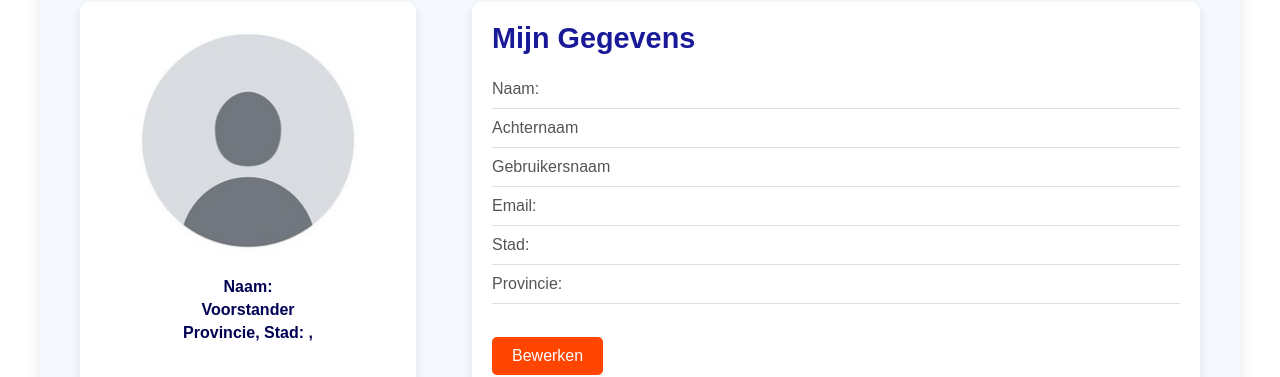
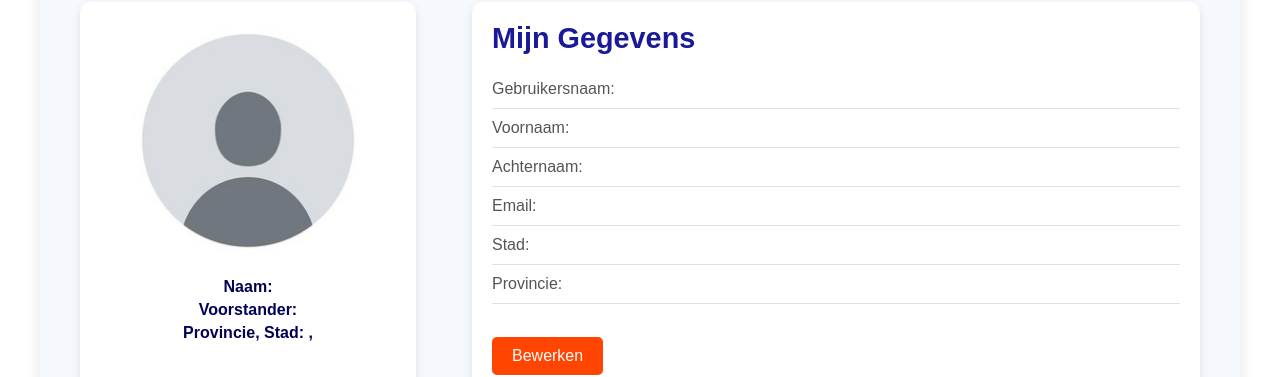
Before and after one commit to mohammedakhlifi/s3e-S205-Team-3, a Vue app in the folder election-frontend/: page /personal-profile in a window 1280 px wide. Shown: the part 209-586 px from the top of the page. Built offline with nearby package versions, Linux system fonts and the light colour scheme; no server answers.

Commit message:
Voornaam, Achternaam in registreer pagina toegevoegd

```diff
--- a/election-frontend/src/components/pages/PersonalProfile.vue
+++ b/election-frontend/src/components/pages/PersonalProfile.vue
@@ -6,7 +6,7 @@
       <div id="PFS">
         <img src="../../assets/img/defpic3%20(2).jpg" alt="default profile picture">
         <p class="info">Naam: {{ editMode ? editedUser.name : user.name }}</p>
-        <p class="info">Voorstander</p>
+        <p class="info">Voorstander:</p>
         <p class="info">Provincie, Stad: {{ editMode ? editedUser.province : user.province }}, {{ editMode ? editedUser.city : user.city }}</p>
       </div>
 
@@ -15,18 +15,18 @@
         <p class="section-title" v-if="!editMode">Mijn Gegevens</p>
         <p v-if="editMode" class="section-title">Nieuwe Gegevens</p>
         <div id="editMode" v-if="editMode">
-         <input class="editField" v-model="editedUser.name" placeholder="Voornaam"/>
+         <input class="editField" v-model="editedUser.name" placeholder="Gebruikersnaam"/>
+          <input class="editField" v-model="editedUser.firstname"  placeholder="Voornaam"/>
           <input class="editField" v-model="editedUser.lastname" placeholder="Achternaam" />
-          <input class="editField" v-model="editedUser.username"  placeholder="Gebruikersnaam"/>
           <input class="editField" v-model="editedUser.email" placeholder="Email"/>
           <input class="editField" v-model="editedUser.city" placeholder="Stad"/>
           <input class="editField" v-model="editedUser.province" placeholder="Provincie" />
           <input class="editField" v-model="editedUser.voorstander" placeholder="Partij Voorstander" />
         </div>
         <div v-else>
-          <p class="details">Naam: {{ user.name }}</p>
-          <p class="details">Achternaam</p>
-          <p class="details">Gebruikersnaam</p>
+          <p class="details">Gebruikersnaam: {{ user.name }}</p>
+          <p class="details">Voornaam: {{ user.firstname }}</p>
+          <p class="details">Achternaam: {{ user.lastname }}</p>
           <p class="details">Email: {{ email }}</p>
           <p class="details">Stad: {{ user.city }}</p>
           <p class="details">Provincie: {{ user.province }}</p>
--- a/election-frontend/src/components/pages/Register.vue
+++ b/election-frontend/src/components/pages/Register.vue
@@ -6,6 +6,16 @@
         <div class="form-group">
           <label for="name">Naam</label>
           <input type="text" v-model="user.name" id="name" required />
+        </div>
+
+        <div class="form-group">
+          <label for="firstname">Voornaam</label>
+          <input type="text" v-model="user.firstname" id="firstname" required />
+        </div>
+
+        <div class="form-group">
+          <label for="lastnmae">Achternaam</label>
+          <input type="text" v-model="user.lastname" id="lastname" required />
         </div>
 
         <div class="form-group">
@@ -64,6 +74,8 @@ export default {
     return {
       user: {
         name: "",
+        firstname: "",
+        lastname: "",
         email: "",
         password: "",
         birthDate: "",
```
Also changed, not shown: 1 other file (tests, documents, lock files or other folders).
